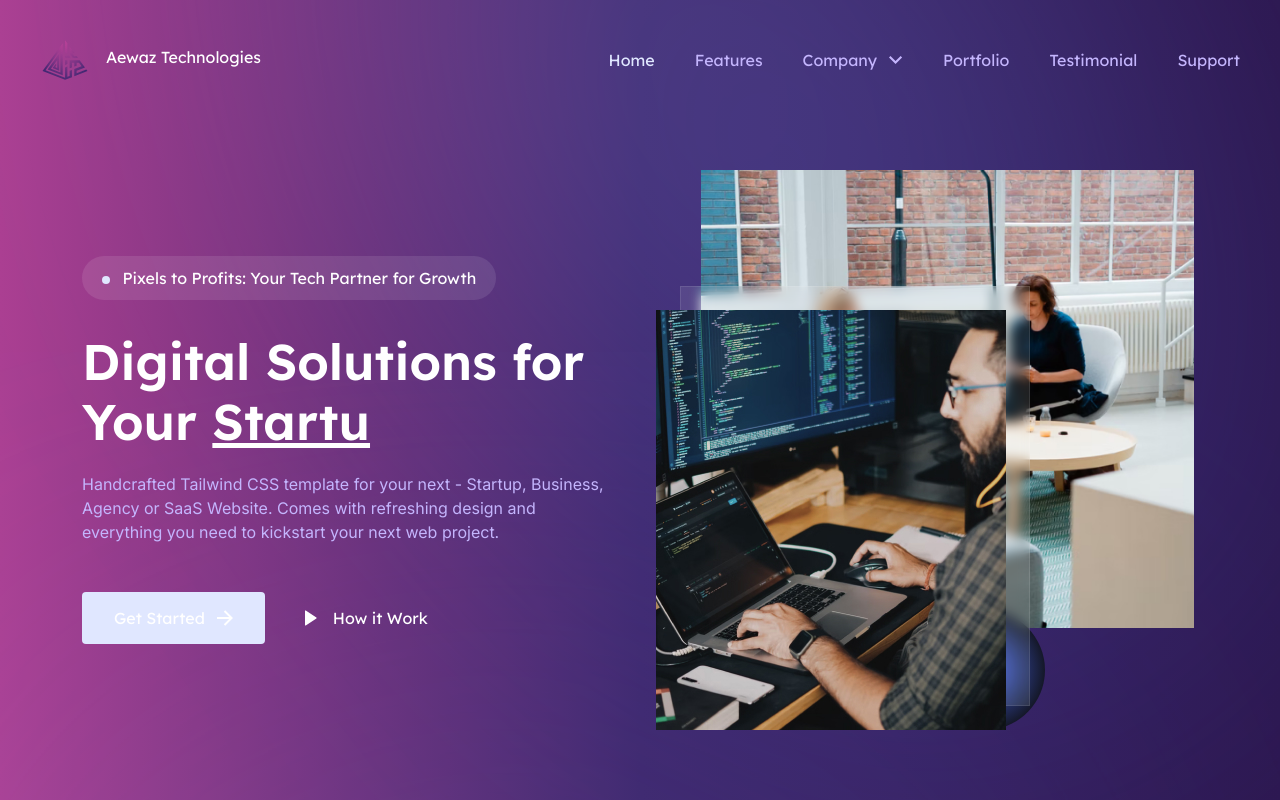
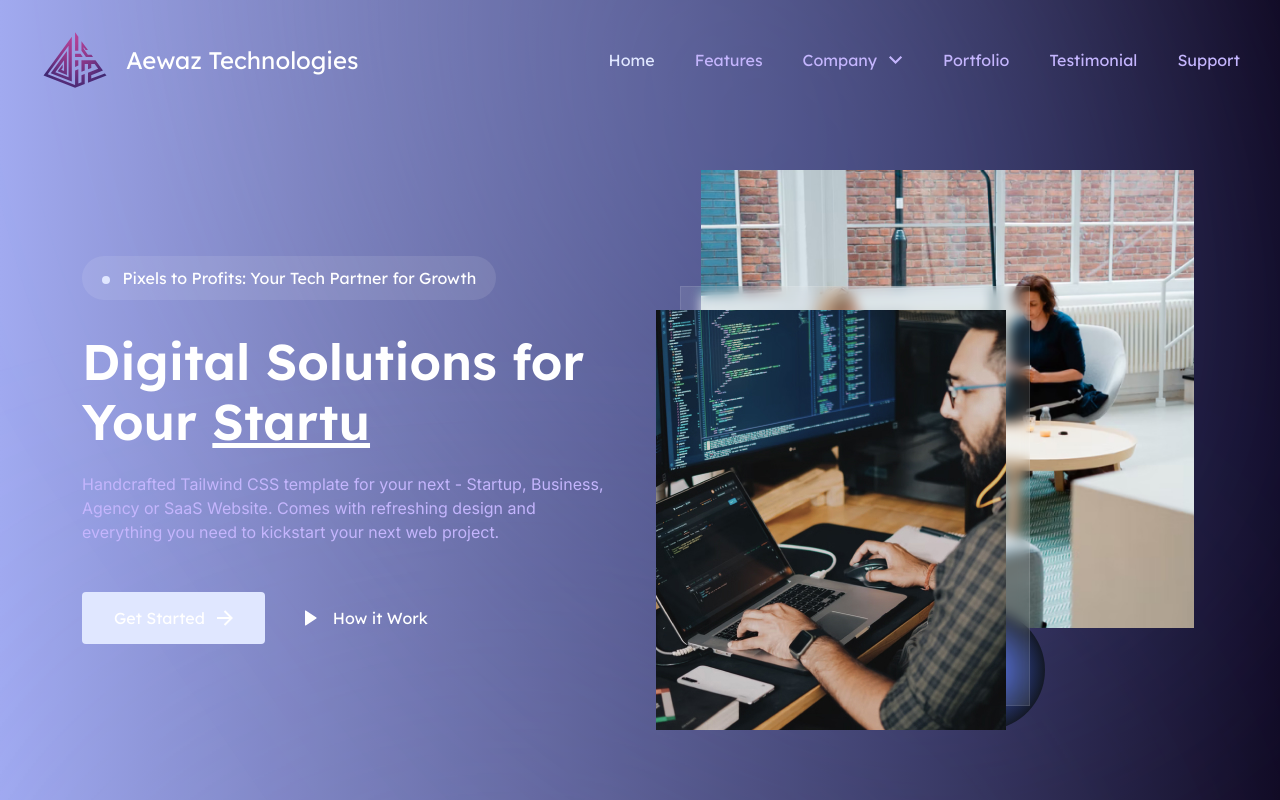
Before and after one commit to idrees-acc/aewaz-technologies, a plain HTML site: page go-tailwind.preview.uideck.com/index.html in a window 1280 px wide. Shown: the top 800 px of the page. Drawn offline with Linux system fonts and the light colour scheme; animation ran at ten frames a second; files whose address does not match are found by name.

Commit message:
v3 changes in color

```diff
--- a/go-tailwind.preview.uideck.com/index.html
+++ b/go-tailwind.preview.uideck.com/index.html
@@ -18,11 +18,11 @@
         class="flex w-full flex-wrap px-5 lg:flex-nowrap lg:items-center lg:px-5 xl:px-10 2xl:px-20"
       >
         <div class="relative z-99 max-w-[280px] lg:w-full xl:max-w-[300px]">
-          <a href="index.html" class="flex">
+          <a href="index.html" class="flex items-center">
             <img
               src="src/images/logo/aewaz.svg"
               alt="logo"
-              class="hidden h-[50px] dark:block"
+              class="hidden h-[70px] dark:block"
             />
             <img
               src="src/images/logo/aewaz.svg"
@@ -30,8 +30,7 @@
               class="h-[50px] dark:hidden"
             />
             <span
-              class="wow fadeInUp bg-primary/5 font-heading text-primary bg-transparent inline-block text-xl dark:text-white px-4 py-[10px] lg:text-base"
-              data-wow-delay=".2s"
+              class="bg-primary/5 font-heading text-primary bg-transparent inline-block text-xl dark:text-white px-4 py-[10px] lg:text-2xl"
               >Aewaz Technologies</span
             >
           </a>
--- a/go-tailwind.preview.uideck.com/style.css
+++ b/go-tailwind.preview.uideck.com/style.css
@@ -466,7 +466,7 @@
     --font-body: "Inter", sans-serif;
     --color-primary: #e0e7ff;
     --color-dark-text: #c4b5fd;
-    --color-dark: linear-gradient(to right, #ab3f92, #3a1e60, #2b144a);
+    --color-dark: linear-gradient(to right, #a1aaf0, #0e061c);
     --color-stroke: #a682f7;
     --background-image-noise-pattern: url(src/images/NoisePattern.svg);
     --drop-shadow-light: drop-shadow(0px 1px 5px rgba(0, 0, 0, 0.1));
```
